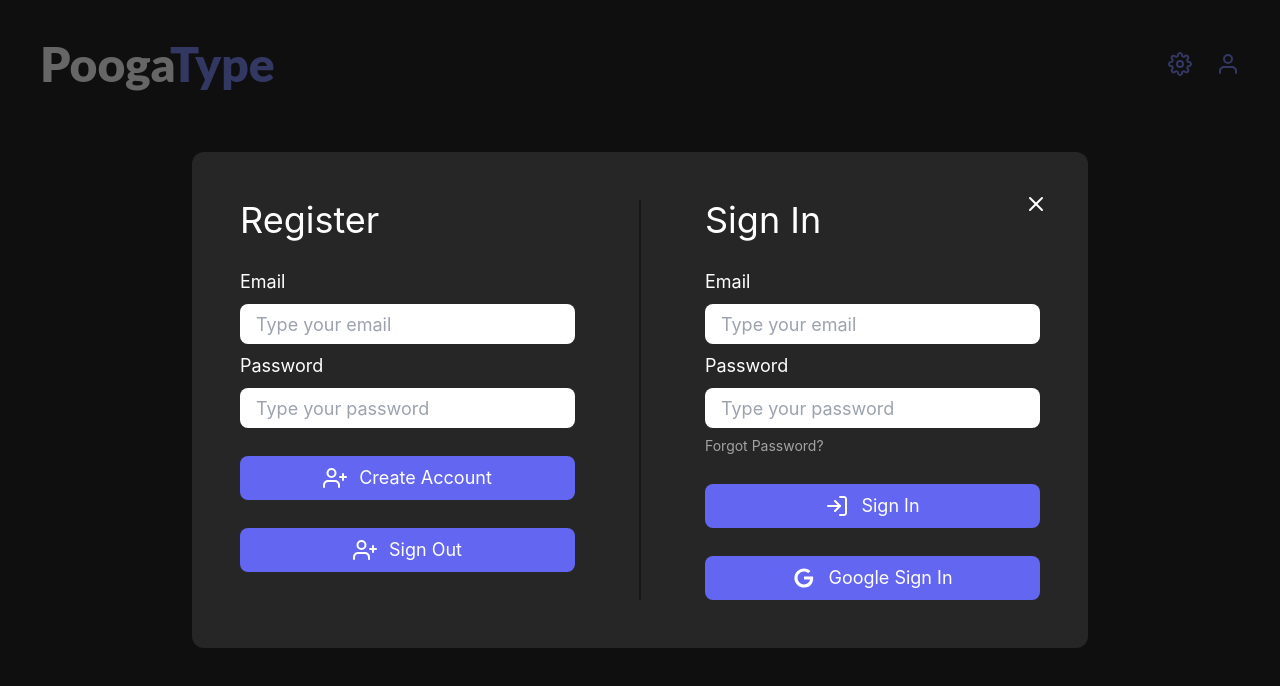
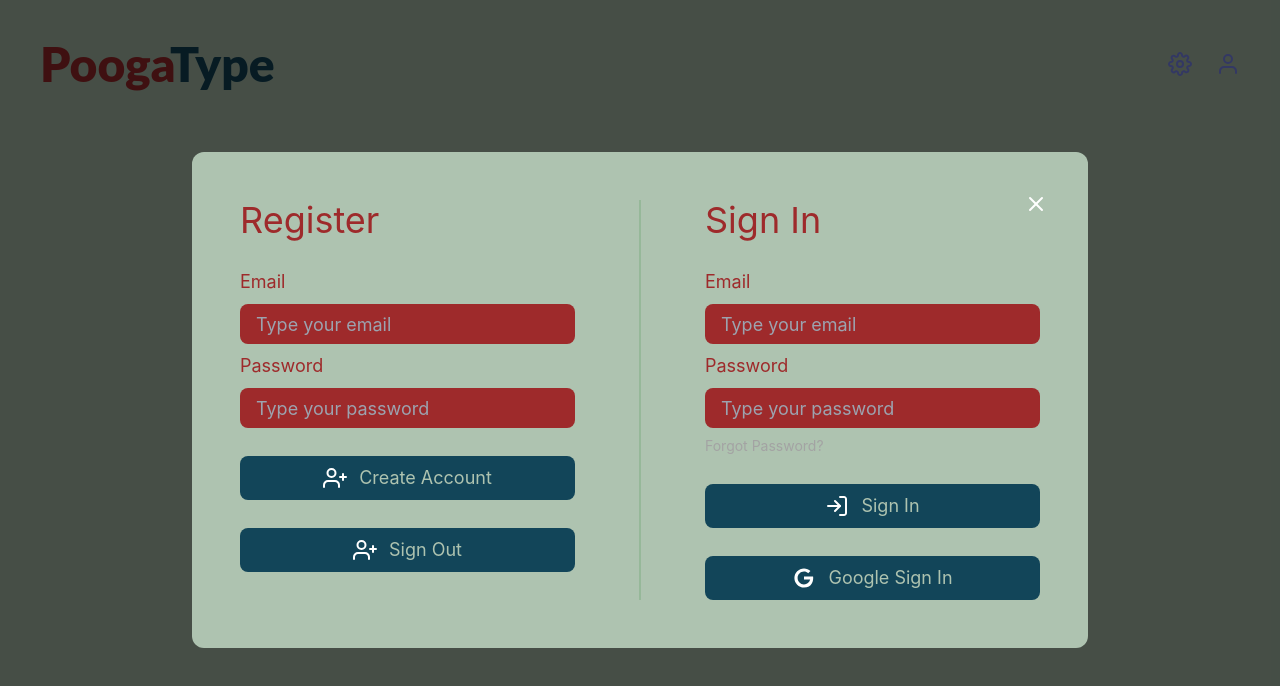
Before and after one commit to m-shao/poogatype, a React (Create React App) app: page /login in a window 1280 px wide. Shown: the top 686 px of the page. Built offline with nearby package versions, Linux system fonts and the light colour scheme; no server answers.

Commit message:
different colour trials added

```diff
--- a/src/components/GreyedCard.jsx
+++ b/src/components/GreyedCard.jsx
@@ -3,7 +3,7 @@
 function GreyedCard({children, flexDir, gap, justify, align}) {
   return (
     <div className='w-screen h-screen flex items-center justify-center fixed left-0 top-0 bg-black bg-opacity-60 p-4'>
-        <div className={'bg-neutral-800 text-white max-h-128 h-full max-w-4xl w-full p-12 rounded-xl relative flex flex-'
+        <div className={'bg-[color:var(--base-primary)] text-white max-h-128 h-full max-w-4xl w-full p-12 rounded-xl relative flex flex-'
         + flexDir + ' gap-' + gap + ' justify-' + justify + ' items-' + align}>
             {children}
         </div>
--- a/src/components/Keyboard.jsx
+++ b/src/components/Keyboard.jsx
@@ -12,7 +12,7 @@
                     <div className='flex'>
                         {keyRow.map((key) => (
                             <div title={"Wrong: " + (mistakeObj[key] || 0)} className={
-                                'w-12 h-12 m-1 bg-neutral-600 text-white rounded-lg flex items-center justify-center '
+                                'w-12 h-12 m-1 bg-[color:var(--text-secondary)] text-white rounded-lg flex items-center justify-center '
                                 + (key in mistakeObj && 'bg-red-500 ')}>
                                 <h1 className="inline cursor-default">{key}</h1>
                             </div>
--- a/src/components/NavBar.jsx
+++ b/src/components/NavBar.jsx
@@ -11,7 +11,7 @@
     <div className='flex w-full justify-between items-center'>
         <Link to="/">
           <h1 className='font-black [font-family:"lato"]'>
-            Pooga<span className='text-indigo-400'>Type</span>
+            Pooga<span className='text-[color:var(--highlight-primary)]'>Type</span>
           </h1>
         </Link>
 
--- a/src/index.css
+++ b/src/index.css
@@ -22,6 +22,24 @@
   --base-secondary: #171717;
 }
 
+:root {
+  --text-primary: #4b4b4b;
+  --text-secondary: #a3a3a3;
+  --highlight-primary: #818cf8;
+  --highlight-secondary: #4f46e5;
+  --base-primary: #ffffff;
+  --base-secondary: #cfcfcf;
+}
+
+:root {
+  --text-primary: #9E2A2B;
+  --text-secondary: #E45556;
+  --highlight-primary: #124559;
+  --highlight-secondary: #01161E;
+  --base-primary: #AEC3B0;
+  --base-secondary: #96B899;
+}
+
 code {
   font-family: source-code-pro, Menlo, Monaco, Consolas, 'Courier New',
     monospace;
--- a/src/pages/LoginPage.jsx
+++ b/src/pages/LoginPage.jsx
@@ -57,8 +57,8 @@
 
     return(
       <div className='w-screen h-screen flex items-center justify-center fixed left-0 top-0 bg-black bg-opacity-60 p-4'>
-        <div className='bg-neutral-800 text-white max-h-128 h-full max-w-4xl w-full flex gap-16 justify-between p-12 rounded-xl relative'>
-          <Link to="/" className='absolute right-8 top-8 hover:bg-neutral-900 transition-all p-2 rounded-lg'>
+        <div className='bg-[color:var(--base-primary)] text-[color:var(--text-primary)] max-h-128 h-full max-w-4xl w-full flex gap-16 justify-between p-12 rounded-xl relative'>
+          <Link to="/" className='absolute right-8 top-8 hover:bg-[color:var(--base-seondary)] transition-all p-2 rounded-lg'>
             <img className='invert' src={exitIcon} alt="" />
           </Link>
           <div className='text-lg flex flex-col gap-7 flex-1'>
@@ -67,7 +67,7 @@
 
               <h2>Email</h2>
               <input
-                className='block h-10 p-4 rounded-lg text-black'
+                className='block h-10 p-4 rounded-lg text-[color:var(--base-primary)] bg-[color:var(--text-primary)]'
                 placeholder="Type your email"
                 onChange={(e) => {
                   setNewEmail(e.target.value)
@@ -75,38 +75,38 @@
 
               <h2>Password</h2>
               <input
-                className='block h-10 p-4 rounded-lg text-black'
+                className='block h-10 p-4 rounded-lg text-[color:var(--base-primary)] bg-[color:var(--text-primary)]'
                 placeholder="Type your password"
                 type='password'
                 onChange={(e) => {
                   setNewPassword(e.target.value)
               }}/>
             </div>
-            <button className='p-2 rounded-lg bg-indigo-500 hover:bg-indigo-600 transition-all flex gap-3 items-center justify-center' onClick={createAccount}>
+            <button className='p-2 rounded-lg bg-[color:var(--highlight-primary)] hover:bg-[color:var(--highlight-secondary)] transition-all flex gap-3 items-center justify-center' onClick={createAccount}>
               <img src={newUserIcon} alt="create account" />
-              <h2>Create Account</h2>
+              <h2 className="text-[color:var(--base-primary)]">Create Account</h2>
             </button>
-            <button className='p-2 rounded-lg bg-indigo-500 hover:bg-indigo-600 transition-all flex gap-3 items-center justify-center' onClick={signUserOut}>
+            <button className='p-2 rounded-lg bg-[color:var(--highlight-primary)] hover:bg-[color:var(--highlight-secondary)] transition-all flex gap-3 items-center justify-center' onClick={signUserOut}>
               <img src={newUserIcon} alt="create account" />
-              <h2>Sign Out</h2>
+              <h2 className="text-[color:var(--base-primary)]">Sign Out</h2>
             </button>
           </div>
 
-          <div className=" left-1/2 w-0.5 h-full top-0 bg-neutral-900"></div>
+          <div className=" left-1/2 w-0.5 h-full top-0 bg-[color:var(--base-secondary)]"></div>
 
           <div className='text-lg flex flex-col gap-7 flex-1 justify-start'>
             <h1 className='text-4xl'>Sign In</h1>
             <div className='flex flex-col gap-2'>
               <h2>Email</h2>
               <input
-                className='block h-10 p-4 rounded-lg text-black w-full'
+                className='block h-10 p-4 rounded-lg text-[color:var(--base-primary)] bg-[color:var(--text-primary)] w-full'
                 placeholder="Type your email"
                 onChange={(e) => {
                     setEmail(e.target.value)
               }}/>
               <h2>Password</h2>
               <input
-                className='block h-10 p-4 rounded-lg text-black w-full'
+                className='block h-10 p-4 rounded-lg text-[color:var(--base-primary)] bg-[color:var(--text-primary)] w-full'
                 placeholder="Type your password"
                 type='password'
                 onChange={(e) => {
@@ -118,14 +118,14 @@
             </div>
 
 
-            <button className='p-2 rounded-lg bg-indigo-500 hover:bg-indigo-600 transition-all flex gap-3 items-center justify-center' onClick={signIn}>
+            <button className='p-2 rounded-lg bg-[color:var(--highlight-primary)] hover:bg-[color:var(--highlight-secondary)] transition-all flex gap-3 items-center justify-center' onClick={signIn}>
               <img src={signInIcon} alt="sign in" />
-              <h2>Sign In</h2>
+              <h2 className="text-[color:var(--base-primary)]">Sign In</h2>
             </button>
 
-            <button className='p-2 rounded-lg bg-indigo-500 hover:bg-indigo-600 transition-all flex gap-3 items-center justify-center' onClick={signInWithGoogle}>
+            <button className='p-2 rounded-lg bg-[color:var(--highlight-primary)] hover:bg-[color:var(--highlight-secondary)] transition-all flex gap-3 items-center justify-center' onClick={signInWithGoogle}>
               <img src={googleSignInIcon} alt="sign in with google" />
-              <h2>Google Sign In</h2>
+              <h2 className="text-[color:var(--base-primary)]">Google Sign In</h2>
             </button>
           </div>
         </div>
--- a/src/pages/Profile.jsx
+++ b/src/pages/Profile.jsx
@@ -57,7 +57,7 @@
 
   return (
     <GreyedCard flexDir={"col"} gap={"16"} justify={"between"} align={"start"}>
-    <Link to="/" className='absolute right-8 top-8 hover:bg-neutral-900 transition-all p-2 rounded-lg'>
+    <Link to="/" className='absolute right-8 top-8 hover:bg-[color:var(--base-secondary)] transition-all p-2 rounded-lg'>
         <img className='invert' src={exitIcon} alt="" />
     </Link>
     <div className="bg-[main1]">
@@ -83,7 +83,7 @@
         <h1>Account Settings</h1>
         <h1>Joined {joinDate.slice(4, 17)}</h1>
     </div>
-    <button className='p-2 rounded-lg bg-indigo-500 hover:bg-indigo-600 transition-all flex gap-3 items-center justify-center' onClick={signUserOut}>
+    <button className='p-2 rounded-lg bg-[color:var(--highlight-primary)] hover:bg-[color:var(--highlight-secondary)] transition-all flex gap-3 items-center justify-center' onClick={signUserOut}>
         <h2>Sign Out</h2>
     </button>
 
--- a/src/pages/TypingApp.jsx
+++ b/src/pages/TypingApp.jsx
@@ -77,7 +77,7 @@
     }
     if (index < currentChar) {
       if (inputValue[index] === text[index]){
-        return 'text-white';
+        return 'text-[color:var(--text-primary)]';
       }
       else{
         if(!mistakes.current.includes(index)){
@@ -92,9 +92,9 @@
         return 'text-red-500';
       }
     } else if (index === currentChar) {
-      return 'text-indigo-500';
+      return 'text-[color:var(--highlight-primary)]';
     } else if (index >= currentChar) {
-      return 'text-neutral-500';
+      return 'text-[color:var(--text-secondary)]';
     }
   }
 
@@ -118,7 +118,7 @@
               reset={resetType}/>
 
             <button onClick={focus}>
-              <div className='max-w-4xl text-left text-3xl font-regular text-neutral-500 [word-spacing:7px] max-h-72 overflow-scroll scrollbar-hide leading-normal relative'>
+              <div className='max-w-4xl text-left text-3xl font-regular text-[color:var(--text-secondary)] [word-spacing:7px] max-h-72 overflow-scroll scrollbar-hide leading-normal relative'>
                 {text.split('').map((char, index) => (
                   <span key={index} className={getCharClass(index) + " "}>
                     {char}
```
Also changed, not shown: src/components/Session.jsx (+4 -4 lines), src/pages/ForgotPassword.jsx (+5 -5 lines).
